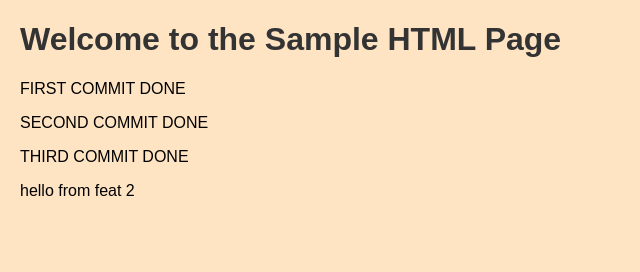
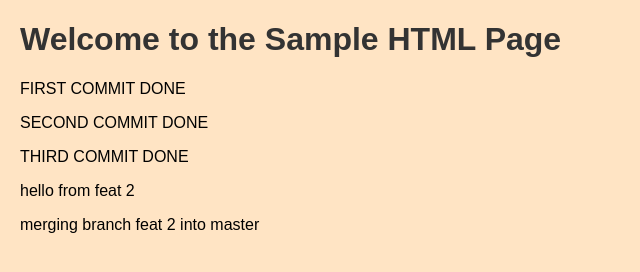
Before and after one commit to anishxchahar/athena, a plain HTML site: page athena/index.html in a window 1280 px wide. Shown: the whole page, without its empty margins (0-640 px from the left). Drawn offline with Linux system fonts and the light colour scheme.

Commit message:
MERGING BRANCH FEAT-2 INTO MASTER

```diff
--- a/athena/index.html
+++ b/athena/index.html
@@ -12,6 +12,7 @@
     <p>SECOND COMMIT DONE</p>
     <p>THIRD COMMIT DONE</p>
     <p>hello from feat 2 </p>
+    <p>merging branch feat 2 into master</p>
 </body>
 <style>
     body {
```
Also changed, not shown: 1 other file.
